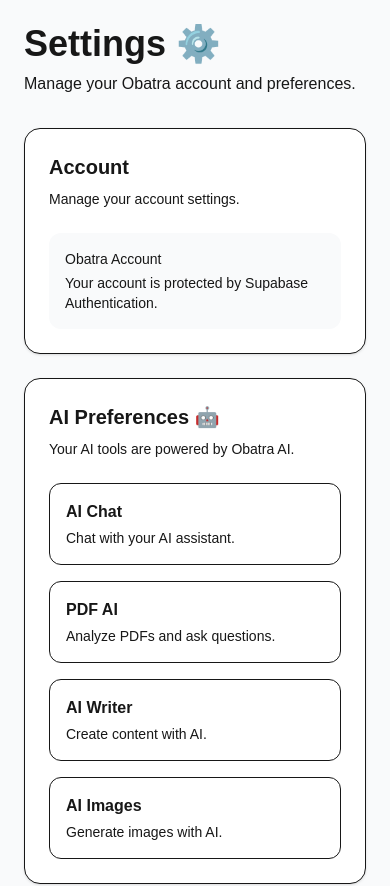
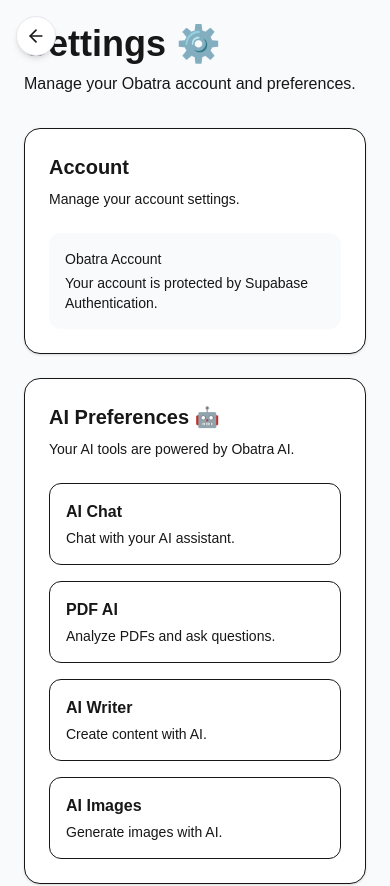
Before and after one commit to oubaterra123-coder/obatra, a Next.js app: page /dashboard/settings in a window 390 px wide. Shown: the top 886 px of the page. Built offline with nearby package versions, Linux system fonts and the light colour scheme; no server answers.

Commit message:
Add mobile back button

```diff
--- /dev/null
+++ b/app/components/dashboard/MobileBackButton.tsx
@@ -0,0 +1,21 @@
+"use client";
+
+import { useRouter, usePathname } from "next/navigation";
+import { ArrowLeft } from "lucide-react";
+
+export default function MobileBackButton() {
+ const router = useRouter();
+ const pathname = usePathname();
+
+ if (pathname === "/dashboard") return null;
+
+ return (
+ <button
+ onClick={() => router.back()}
+ className="lg:hidden fixed top-4 left-4 z-50 flex h-10 w-10 items-center justify-center rounded-full bg-white shadow-md border border-gray-200"
+ aria-label="Go back"
+ >
+ <ArrowLeft size={20} />
+ </button>
+ );
+}
--- a/app/dashboard/layout.tsx
+++ b/app/dashboard/layout.tsx
@@ -1,4 +1,5 @@
 import ConversationSidebar from "../components/dashboard/ConversationSidebar";
+import MobileBackButton from "../components/dashboard/MobileBackButton";
 
 export default function DashboardLayout({
   children,
@@ -12,6 +13,7 @@
       </div>
 
       <section className="min-w-0 flex-1 overflow-y-auto">
+ <MobileBackButton />
         {children}
       </section>
     </main>
```
